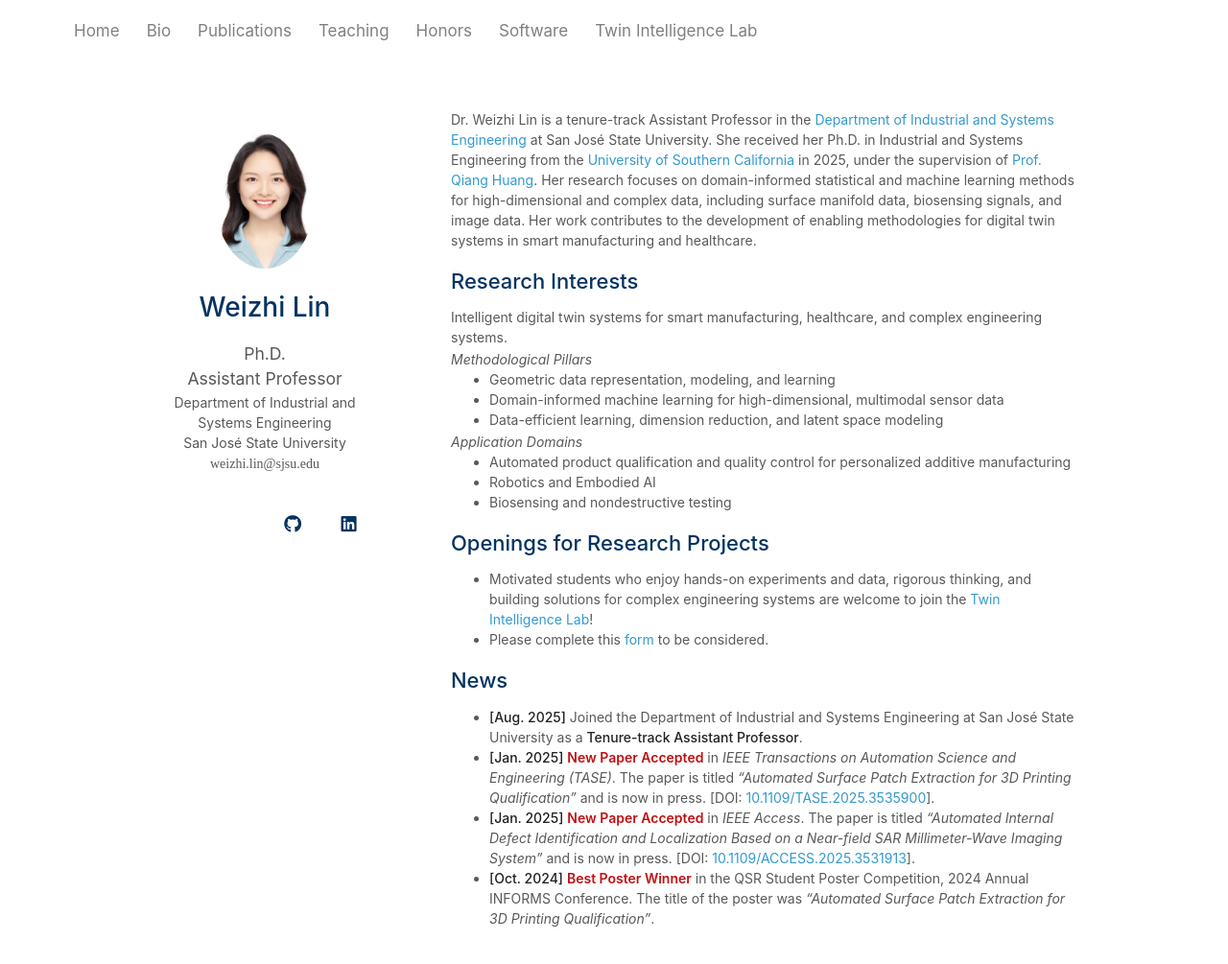
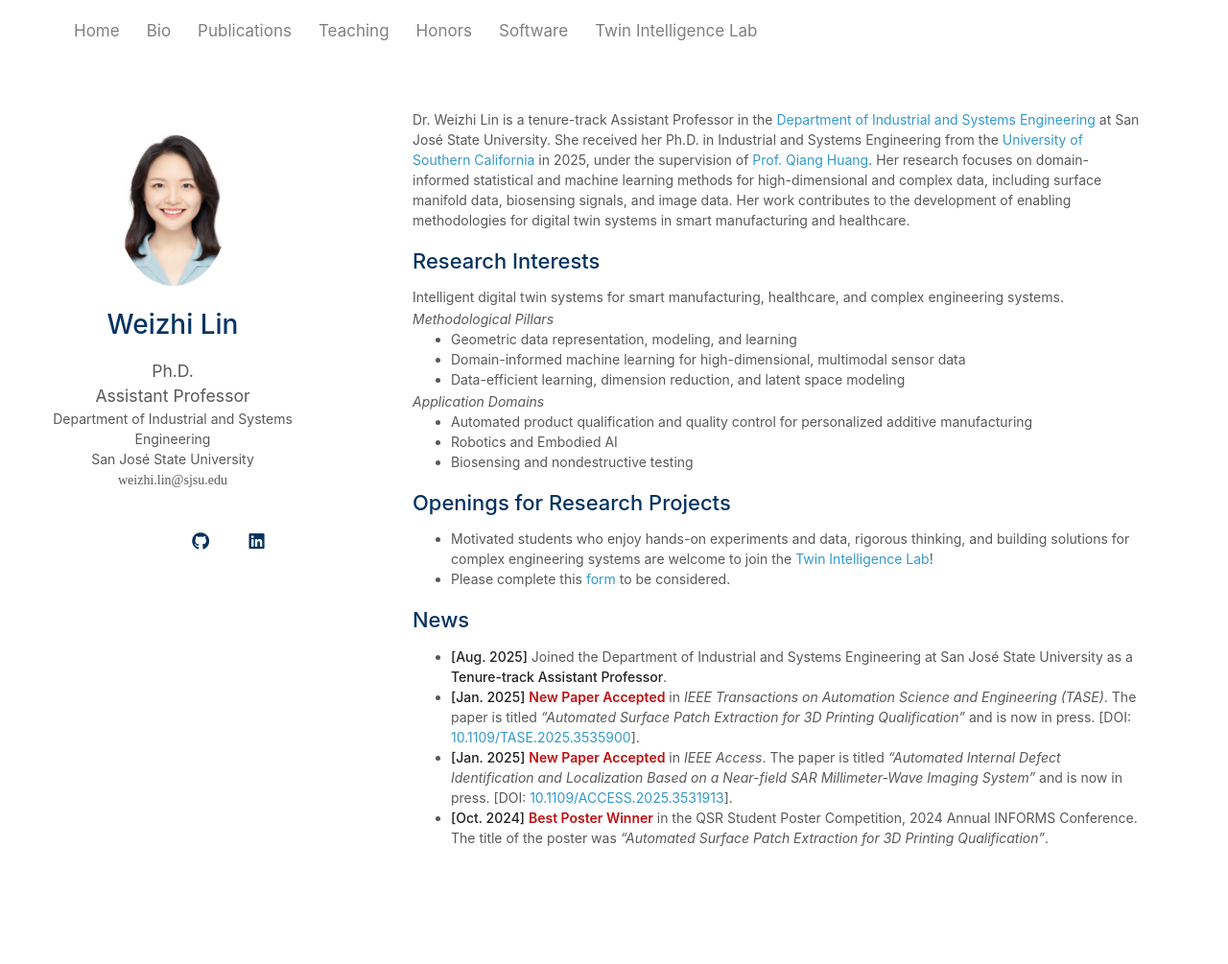
Before and after one commit to weizhi-lin/weizhi-lin.github.io, a Jekyll site: the page built from index.md, in a window 1280 px wide and 1059 px high. Shown: the top 1005 px of the window at 96% size. Built offline with Jekyll 4.4.1, drawn with Linux system fonts in a browser that asks for light colours; a style sheet for code colours, icons or effects is not loaded.

Commit message:
Add custom layout adjustments for no dark mode

```diff
--- a/assets/css/style-no-dark-mode.scss
+++ b/assets/css/style-no-dark-mode.scss
@@ -2,3 +2,22 @@
 ---
 
 @import "minimal-light-no-dark-mode";
+
+
+/* Custom layout adjustment */
+.wrapper {
+  width: 1100px;
+  margin: 0 auto;
+}
+
+header {
+  width: 260px;
+  float: left;
+  position: fixed;
+  margin-left: -40px;
+}
+
+section {
+  width: 760px;
+  float: right;
+}
```
